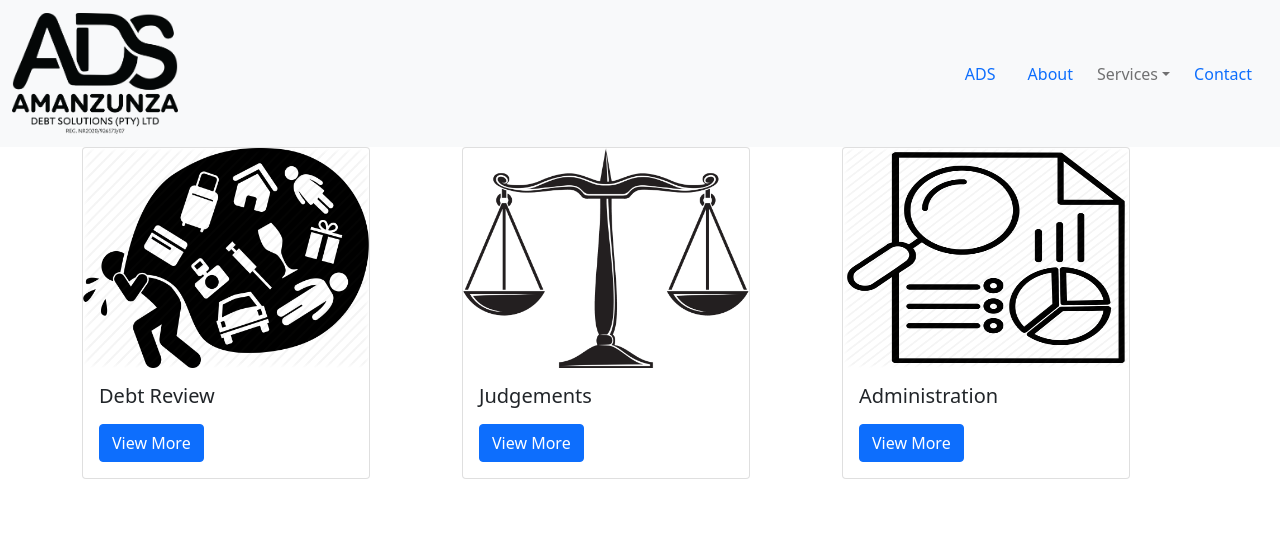
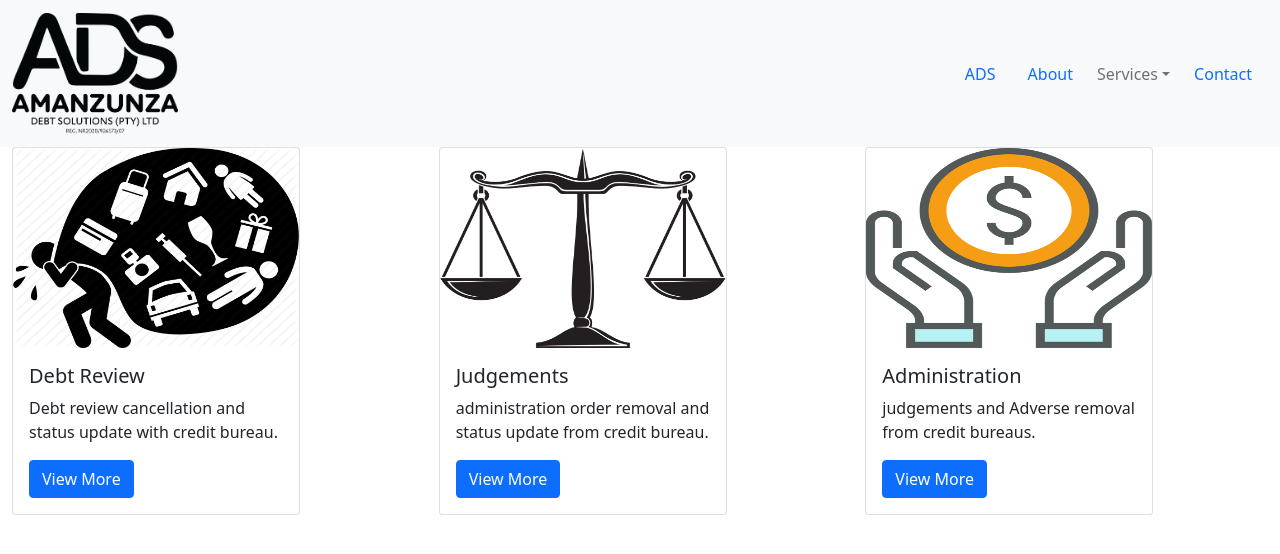
Before and after one commit to Owzaa/amanzunzaapp, a React (Create React App) app: page / in a window 1280 px wide. Shown: the top 554 px of the page. Built offline with nearby package versions, Linux system fonts and the light colour scheme.

Commit message:
commit on master

```diff
--- a/src/Components/Home/Home.js
+++ b/src/Components/Home/Home.js
@@ -4,17 +4,21 @@ export default function HomeIndex() {
   return (
     <>
         <NavigationBar />
-      <Container className="GridContent__Container">
-        <Row xs={3}>
+      <Container fluid
+       className="GridContent__Container">
+        <Row sm={3}>
           <Col>
             <Card
               style={{
                 width: "18rem"
               }}
             >
-              <Card.Img width="100%" height="220px"  variant="top" src="../img/debt.png" />
+              <Card.Img width="75px" height="200px"  variant="top" src="../img/debt.png" />
               <Card.Body>
-                <Card.Title> Debt Review </Card.Title> <Card.Text></Card.Text>{" "}
+                <Card.Title> Debt Review </Card.Title>
+                <Card.Text>
+                Debt review cancellation and status update with credit bureau.
+                </Card.Text>{" "}
                 <Button variant="primary"> View More </Button>{" "}
               </Card.Body>{" "}
             </Card>
@@ -24,9 +28,9 @@ export default function HomeIndex() {
                 width: "18rem"
               }}
             >
-              <Card.Img width="100%" height="220px" variant="top" src="../img/judge.png" />
+              <Card.Img width="75px" height="200px"  variant="top" src="../img/judge.png" />
               <Card.Body>
-                <Card.Title> Judgements </Card.Title> <Card.Text></Card.Text>{" "}
+                <Card.Title> Judgements </Card.Title> <Card.Text>administration order removal and status update from credit bureau.                                  </Card.Text>{" "}
                 <Button variant="primary"> View More </Button>{" "}
               </Card.Body>{" "}
             </Card></Col> <Col> <Card
@@ -34,9 +38,9 @@ export default function HomeIndex() {
                 width: "18rem"
               }}
             >
-              <Card.Img width="100%" height="220px" variant="top" src="../img/admin.png" />
+              <Card.Img width="75px" height="200px" variant="top" src="../img/admin.png" />
               <Card.Body>
-                <Card.Title> Administration</Card.Title> <Card.Text></Card.Text>{" "}
+                <Card.Title> Administration</Card.Title> <Card.Text>judgements and Adverse removal from credit bureaus.                                                   </Card.Text>{" "}
                 <Button variant="primary"> View More </Button>{" "}
               </Card.Body>{" "}
             </Card></Col>{" "}
```
Also changed, not shown: public/img/admin.png.
